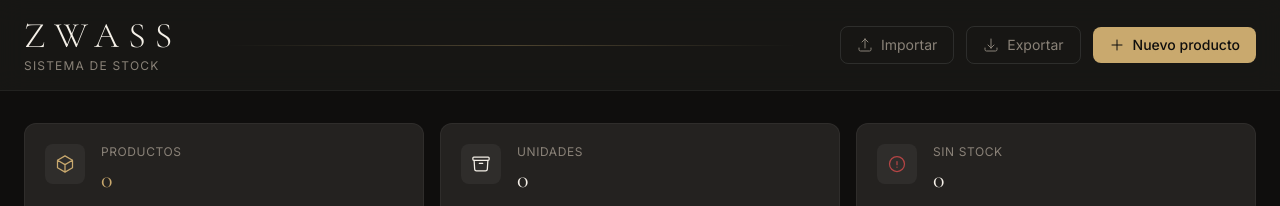
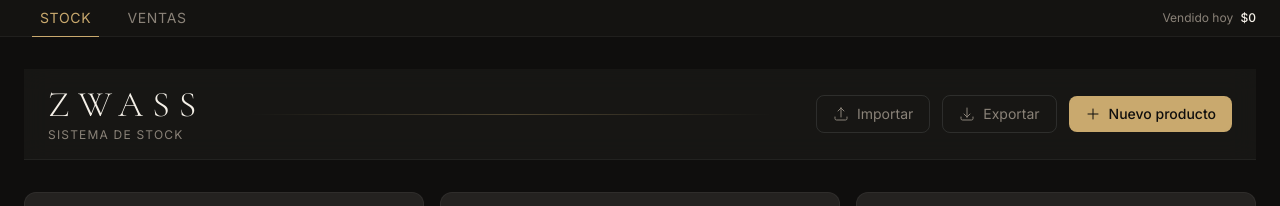
Before and after one commit to dantegag/Zwass_stock, a React (Vite) app: page / in a window 1280 px wide. Shown: the top 206 px of the page. Built offline with nearby package versions, Linux system fonts and the light colour scheme; no server answers; the database is empty.

Commit message:
feat(nav): tabs Stock/Ventas + StockView extraído + SalesView shell

```diff
--- a/src/App.jsx
+++ b/src/App.jsx
@@ -1,129 +1,24 @@
 import { useState } from 'react'
-import toast from 'react-hot-toast'
+import { Toaster } from 'react-hot-toast'
 import { PinProvider } from './contexts/PinContext'
-import Header from './components/shared/Header'
-import Dashboard from './components/stock/Dashboard'
-import ProductTable from './components/stock/ProductTable'
-import ProductModal from './components/stock/ProductModal'
-import StockMovementModal from './components/stock/StockMovementModal'
-import MovementHistory from './components/stock/MovementHistory'
-import ImportModal from './components/stock/ImportModal'
-import ConfirmModal from './components/shared/ConfirmModal'
-import { exportToExcel } from './components/stock/ExportButton'
-import { useProducts } from './hooks/useProducts'
+import Nav from './components/shared/Nav'
+import StockView from './components/stock/StockView'
+import SalesView from './components/sales/SalesView'
+import { useSales } from './hooks/useSales'
 
 export default function App() {
-  const { products, loading, addProduct, updateProduct, deleteProduct, adjustStock, upsertMany } = useProducts()
-
-  const [productModal, setProductModal] = useState(null)
-  const [stockModal, setStockModal] = useState(null)
-  const [historyProduct, setHistoryProduct] = useState(null)
-  const [importOpen, setImportOpen] = useState(false)
-  const [confirmDelete, setConfirmDelete] = useState(null)
-
-  const handleSaveProduct = async (data) => {
-    if (data.id) {
-      await updateProduct(data.id, data)
-      toast.success('Producto actualizado')
-    } else {
-      await addProduct(data)
-      toast.success('Producto creado')
-    }
-  }
-
-  const handleDeleteProduct = async (product) => {
-    await deleteProduct(product.id)
-    toast.success('Producto eliminado')
-  }
-
-  const handleAdjustStock = async (product, type, qty, note) => {
-    const newQty = await adjustStock(product, type, qty, note)
-    if (newQty === 0) {
-      toast(`⚠️ ${product.name} quedó sin stock`, { icon: null, duration: 4000 })
-    } else if (newQty <= 3) {
-      toast(`📦 Stock bajo en ${product.name}`, { icon: null, duration: 3000 })
-    } else {
-      toast.success(type === 'add' ? `+${qty} unidades agregadas` : `-${qty} unidades retiradas`)
-    }
-  }
-
-  const handleImport = async (rows) => {
-    return await upsertMany(rows)
-  }
+  const [tab, setTab] = useState('stock')
+  const { sales } = useSales()
 
   return (
     <PinProvider>
-    <div className="min-h-screen bg-bg font-body">
-      <Header
-        onAddProduct={() => setProductModal('add')}
-        onImport={() => setImportOpen(true)}
-        onExport={() => exportToExcel(products)}
-      />
-
-      <main className="max-w-screen-xl mx-auto px-4 sm:px-6 py-6 sm:py-8 flex flex-col gap-6 sm:gap-8">
-        {loading ? (
-          <div className="flex items-center justify-center py-24">
-            <div className="flex flex-col items-center gap-4">
-              <div className="w-8 h-8 border-2 border-accent border-t-transparent rounded-full animate-spin" />
-              <p className="text-muted text-sm">Cargando inventario...</p>
-            </div>
-          </div>
-        ) : (
-          <>
-            <Dashboard products={products} />
-            <ProductTable
-              products={products}
-              onEdit={p => setProductModal(p)}
-              onDelete={p => setConfirmDelete(p)}
-              onAddStock={p => setStockModal({ product: p, type: 'add' })}
-              onRemoveStock={p => setStockModal({ product: p, type: 'remove' })}
-              onShowHistory={p => setHistoryProduct(p)}
-            />
-          </>
-        )}
-      </main>
-
-      {productModal !== null && (
-        <ProductModal
-          product={productModal === 'add' ? null : productModal}
-          onSave={handleSaveProduct}
-          onClose={() => setProductModal(null)}
-        />
-      )}
-
-      {stockModal && (
-        <StockMovementModal
-          product={stockModal.product}
-          type={stockModal.type}
-          onSave={handleAdjustStock}
-          onClose={() => setStockModal(null)}
-        />
-      )}
-
-      {historyProduct && (
-        <MovementHistory
-          product={historyProduct}
-          onClose={() => setHistoryProduct(null)}
-        />
-      )}
-
-      {importOpen && (
-        <ImportModal
-          onImport={handleImport}
-          onClose={() => setImportOpen(false)}
-        />
-      )}
-
-      {confirmDelete && (
-        <ConfirmModal
-          title="Eliminar producto"
-          message={`¿Estás seguro? Esto eliminará "${confirmDelete.name}" y su historial de movimientos.`}
-          danger
-          onConfirm={() => handleDeleteProduct(confirmDelete)}
-          onClose={() => setConfirmDelete(null)}
-        />
-      )}
-    </div>
+      <div className="min-h-screen bg-bg font-body">
+        <Nav activeTab={tab} onTabChange={setTab} sales={sales} />
+        <main className="max-w-screen-xl mx-auto px-4 sm:px-6 py-6 sm:py-8 flex flex-col gap-6 sm:gap-8">
+          {tab === 'stock' ? <StockView /> : <SalesView sales={sales} />}
+        </main>
+        <Toaster position="bottom-right" />
+      </div>
     </PinProvider>
   )
 }
--- /dev/null
+++ b/src/components/sales/SalesView.jsx
@@ -0,0 +1,12 @@
+import Header from '../shared/Header'
+
+export default function SalesView({ sales }) {
+  return (
+    <>
+      <Header />
+      <div className="text-muted text-sm">
+        SalesView placeholder — {sales.length} ventas en la base.
+      </div>
+    </>
+  )
+}
--- a/src/components/shared/Header.jsx
+++ b/src/components/shared/Header.jsx
@@ -17,6 +17,7 @@ export default function Header({ onAddProduct, onImport, onExport }) {
 
         {/* Actions */}
         <div className="flex items-center gap-2 sm:gap-3">
+          {onImport && (
             <button
               onClick={onImport}
               aria-label="Importar"
@@ -25,7 +26,9 @@ export default function Header({ onAddProduct, onImport, onExport }) {
               <ArrowUpTrayIcon className="w-4 h-4 shrink-0" />
               <span className="hidden md:inline">Importar</span>
             </button>
+          )}
 
+          {onExport && (
             <button
               onClick={onExport}
               aria-label="Exportar"
@@ -34,7 +37,9 @@ export default function Header({ onAddProduct, onImport, onExport }) {
               <ArrowDownTrayIcon className="w-4 h-4 shrink-0" />
               <span className="hidden md:inline">Exportar</span>
             </button>
+          )}
 
+          {onAddProduct && (
             <button
               onClick={onAddProduct}
               aria-label="Nuevo producto"
@@ -44,6 +49,7 @@ export default function Header({ onAddProduct, onImport, onExport }) {
               <span className="hidden sm:inline">Nuevo producto</span>
               <span className="sm:hidden">Nuevo</span>
             </button>
+          )}
         </div>
       </div>
     </header>
--- /dev/null
+++ b/src/components/shared/Nav.jsx
@@ -0,0 +1,40 @@
+import { useMemo } from 'react'
+import { formatMoney } from '../../lib/formatCurrency'
+
+export default function Nav({ activeTab, onTabChange, sales }) {
+  const todayTotalArs = useMemo(() => {
+    const today = new Date()
+    const startOfDay = new Date(today.getFullYear(), today.getMonth(), today.getDate())
+    return sales
+      .filter(s => !s.voided_at && s.currency === 'ARS' && new Date(s.sold_at) >= startOfDay)
+      .reduce((sum, s) => sum + Number(s.total_price || 0), 0)
+  }, [sales])
+
+  const TabButton = ({ id, label }) => (
+    <button
+      onClick={() => onTabChange(id)}
+      className={`relative px-3 sm:px-4 py-2 text-sm tracking-wider uppercase transition-colors ${
+        activeTab === id ? 'text-accent' : 'text-muted hover:text-cream'
+      }`}
+    >
+      {label}
+      {activeTab === id && (
+        <span className="absolute -bottom-px left-2 right-2 h-px bg-accent" />
+      )}
+    </button>
+  )
+
+  return (
+    <nav className="border-b border-white/5 bg-surface/50">
+      <div className="max-w-screen-xl mx-auto px-4 sm:px-6 flex items-center justify-between">
+        <div className="flex items-center gap-1">
+          <TabButton id="stock" label="Stock" />
+          <TabButton id="sales" label="Ventas" />
+        </div>
+        <div className="text-xs text-muted">
+          Vendido hoy <span className="text-cream font-medium ml-1">{formatMoney(todayTotalArs, 'ARS')}</span>
+        </div>
+      </div>
+    </nav>
+  )
+}
--- /dev/null
+++ b/src/components/stock/StockView.jsx
@@ -0,0 +1,124 @@
+import { useState } from 'react'
+import toast from 'react-hot-toast'
+import Header from '../shared/Header'
+import Dashboard from './Dashboard'
+import ProductTable from './ProductTable'
+import ProductModal from './ProductModal'
+import StockMovementModal from './StockMovementModal'
+import MovementHistory from './MovementHistory'
+import ImportModal from './ImportModal'
+import ConfirmModal from '../shared/ConfirmModal'
+import { exportToExcel } from './ExportButton'
+import { useProducts } from '../../hooks/useProducts'
+
+export default function StockView({ onSellProduct }) {
+  const { products, loading, addProduct, updateProduct, deleteProduct, adjustStock, upsertMany } = useProducts()
+  const [productModal, setProductModal] = useState(null)
+  const [stockModal, setStockModal] = useState(null)
+  const [historyProduct, setHistoryProduct] = useState(null)
+  const [importOpen, setImportOpen] = useState(false)
+  const [confirmDelete, setConfirmDelete] = useState(null)
+
+  const handleSaveProduct = async (data) => {
+    if (data.id) {
+      await updateProduct(data.id, data)
+      toast.success('Producto actualizado')
+    } else {
+      await addProduct(data)
+      toast.success('Producto creado')
+    }
+  }
+
+  const handleDeleteProduct = async (product) => {
+    await deleteProduct(product.id)
+    toast.success('Producto eliminado')
+  }
+
+  const handleAdjustStock = async (product, type, qty, note) => {
+    const newQty = await adjustStock(product, type, qty, note)
+    if (newQty === 0) {
+      toast(`⚠️ ${product.name} quedó sin stock`, { icon: null, duration: 4000 })
+    } else if (newQty <= 3) {
+      toast(`📦 Stock bajo en ${product.name}`, { icon: null, duration: 3000 })
+    } else {
+      toast.success(type === 'add' ? `+${qty} unidades agregadas` : `-${qty} unidades retiradas`)
+    }
+  }
+
+  const handleImport = async (rows) => {
+    return await upsertMany(rows)
+  }
+
+  return (
+    <>
+      <Header
+        onAddProduct={() => setProductModal('add')}
+        onImport={() => setImportOpen(true)}
+        onExport={() => exportToExcel(products)}
+      />
+
+      {loading ? (
+        <div className="flex items-center justify-center py-24">
+          <div className="flex flex-col items-center gap-4">
+            <div className="w-8 h-8 border-2 border-accent border-t-transparent rounded-full animate-spin" />
+            <p className="text-muted text-sm">Cargando inventario...</p>
+          </div>
+        </div>
+      ) : (
+        <>
+          <Dashboard products={products} />
+          <ProductTable
+            products={products}
+            onEdit={p => setProductModal(p)}
+            onDelete={p => setConfirmDelete(p)}
+            onAddStock={p => setStockModal({ product: p, type: 'add' })}
+            onRemoveStock={p => setStockModal({ product: p, type: 'remove' })}
+            onShowHistory={p => setHistoryProduct(p)}
+            onSellProduct={onSellProduct}
+          />
+        </>
+      )}
+
+      {productModal !== null && (
+        <ProductModal
+          product={productModal === 'add' ? null : productModal}
+          onSave={handleSaveProduct}
+          onClose={() => setProductModal(null)}
+        />
+      )}
+
+      {stockModal && (
+        <StockMovementModal
+          product={stockModal.product}
+          type={stockModal.type}
+          onSave={handleAdjustStock}
+          onClose={() => setStockModal(null)}
+        />
+      )}
+
+      {historyProduct && (
+        <MovementHistory
+          product={historyProduct}
+          onClose={() => setHistoryProduct(null)}
+        />
+      )}
+
+      {importOpen && (
+        <ImportModal
+          onImport={handleImport}
+          onClose={() => setImportOpen(false)}
+        />
+      )}
+
+      {confirmDelete && (
+        <ConfirmModal
+          title="Eliminar producto"
+          message={`¿Estás seguro? Esto eliminará "${confirmDelete.name}" y su historial de movimientos.`}
+          danger
+          onConfirm={() => handleDeleteProduct(confirmDelete)}
+          onClose={() => setConfirmDelete(null)}
+        />
+      )}
+    </>
+  )
+}
```
Lines whose indentation alone changed are shown as unchanged.
